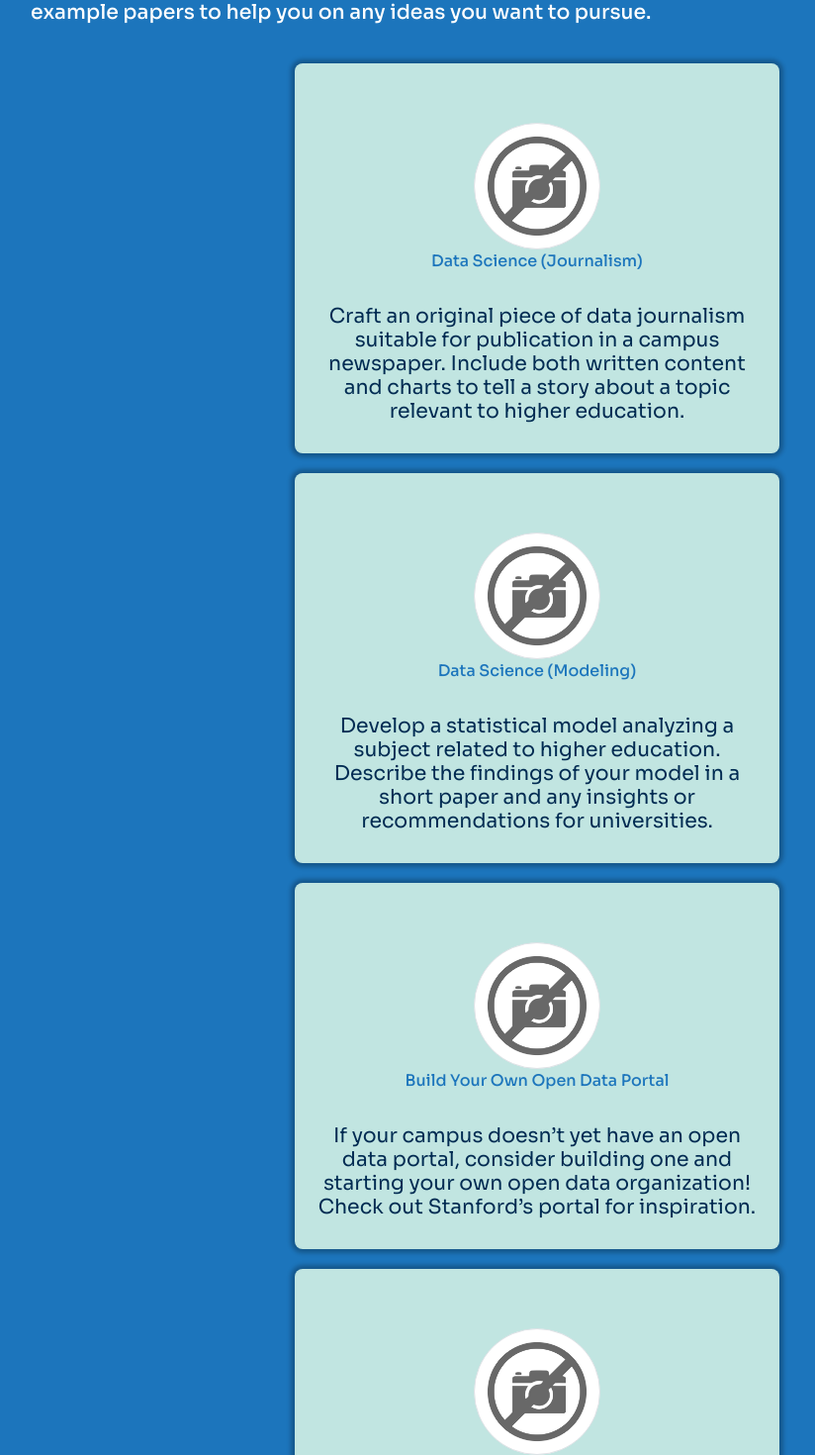
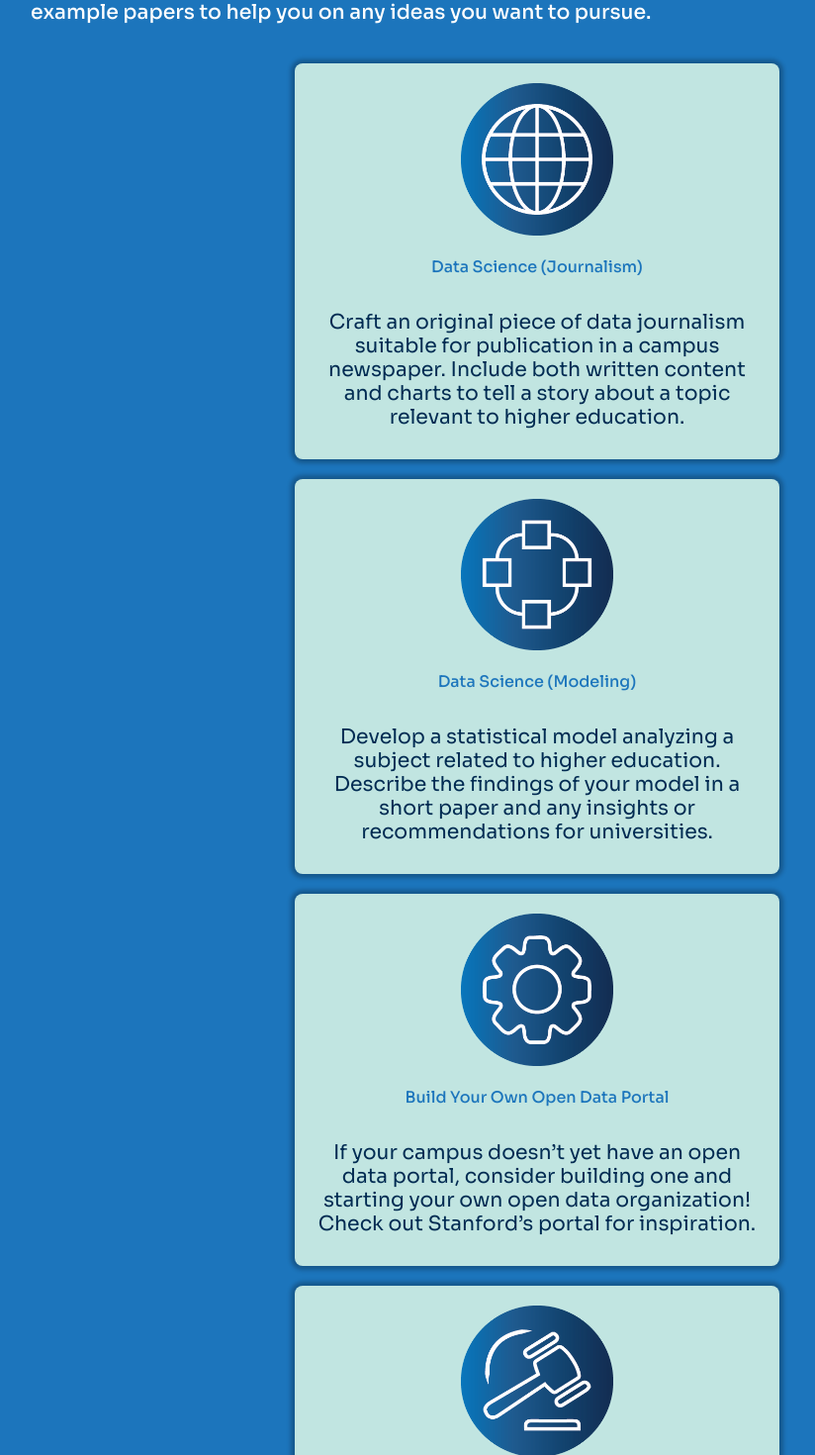
Before and after one commit to StanfordOpenData/stanford-open-datathon, a React (Create React App) app: page / in a window 1280 px wide. Shown: the part 1700-3170 px from the top of the page at 99% size, without its empty margins (97-921 px from the left). Built offline with nearby package versions, Linux system fonts and the light colour scheme.

Commit message:
images added

```diff
--- a/src/components/content.json
+++ b/src/components/content.json
@@ -6,28 +6,28 @@
       "description": "Craft an original piece of data journalism suitable for publication in a campus newspaper. Include both written content and charts to tell a story about a topic relevant to higher education.",
       "reqs": ["Article", "GitHub Repo"],
       "examples": ["How much is a Stanford education worth?"],
-      "logo": "/images/tracks/journalism.png"
+      "logo": "journalism"
     },
     {
       "name": "Data Science (Modeling)",
       "description": "Develop a statistical model analyzing a subject related to higher education. Describe the findings of your model in a short paper and any insights or recommendations for universities.",
       "reqs": ["Paper", "GitHub Repo"],
       "examples": ["How have universities handled Covid-19 on campus?"],
-      "logo": "images/tracks/model.png"
+      "logo": "model"
     },
     {
       "name": "Build Your Own Open Data Portal",
       "description": "If your campus doesn’t yet have an open data portal, consider building one and starting your own open data organization! Check out Stanford’s portal for inspiration.",
       "reqs": ["Deployed Minimum Viable Product(MVP)", "GitHub Repo"],
       "examples": ["A website capable of hosting university datasets."],
-      "logo": "images/tracks/build.png"
+      "logo": "build"
     },
     {
       "name": "Policy and Advocacy",
       "description": "Open data on college campuses relies on identifying and opening up new datasets, as well developing policies to balance transparency with student privacy or university interests. Begin a piece of advocacy towards furthering the goal of open data at your university.",
       "reqs": ["Policy Proposal"],
       "examples": ["An op-ed about a dataset your university should open up."],
-      "logo": "images/tracks/policy.png"
+      "logo": "policy"
     }
   ],
   "about": [
--- a/src/components/tracks.jsx
+++ b/src/components/tracks.jsx
@@ -2,14 +2,20 @@ import React from "react";
 import { tracks_intro } from "./content.json";
 import { tracks } from "./content.json";
 import Card from "react-bootstrap/Card";
-import photo from "../Images/no-image.png";
+
+const logos = {
+  "build": require("../Images/build.png"),
+  "policy": require("../Images/policy.png"),
+  "model": require("../Images/model.png"),
+  "journalism": require("../Images/journalism.png")
+}
 
 function Tracks() {
   const TrackCard = (title) => {
     return (
       <Card>
         {/* <div class="image-placeholder"></div> */}
-        <img src={photo} alt={title.name + "logo"} class="track-image img-thumbnail" />
+        <img src={logos[title.logo]} alt={title.name + "logo"} class="track-image" />
         <p class="tracks-title">{title.name}</p>
         <p class="tracks-description">{title.description}</p>
       </Card>
--- a/src/sass/tracks.scss
+++ b/src/sass/tracks.scss
@@ -55,8 +55,8 @@
     font-weight: 500;
   }
   .track-image {
-    width: 10vw;
+    width: 12vw;
     border-radius: 5vw;
-    margin-top: 60px;
+    margin: 20px;
   }
 }
```
Also changed, not shown: 1 other file (tests, documents, lock files or other folders).
